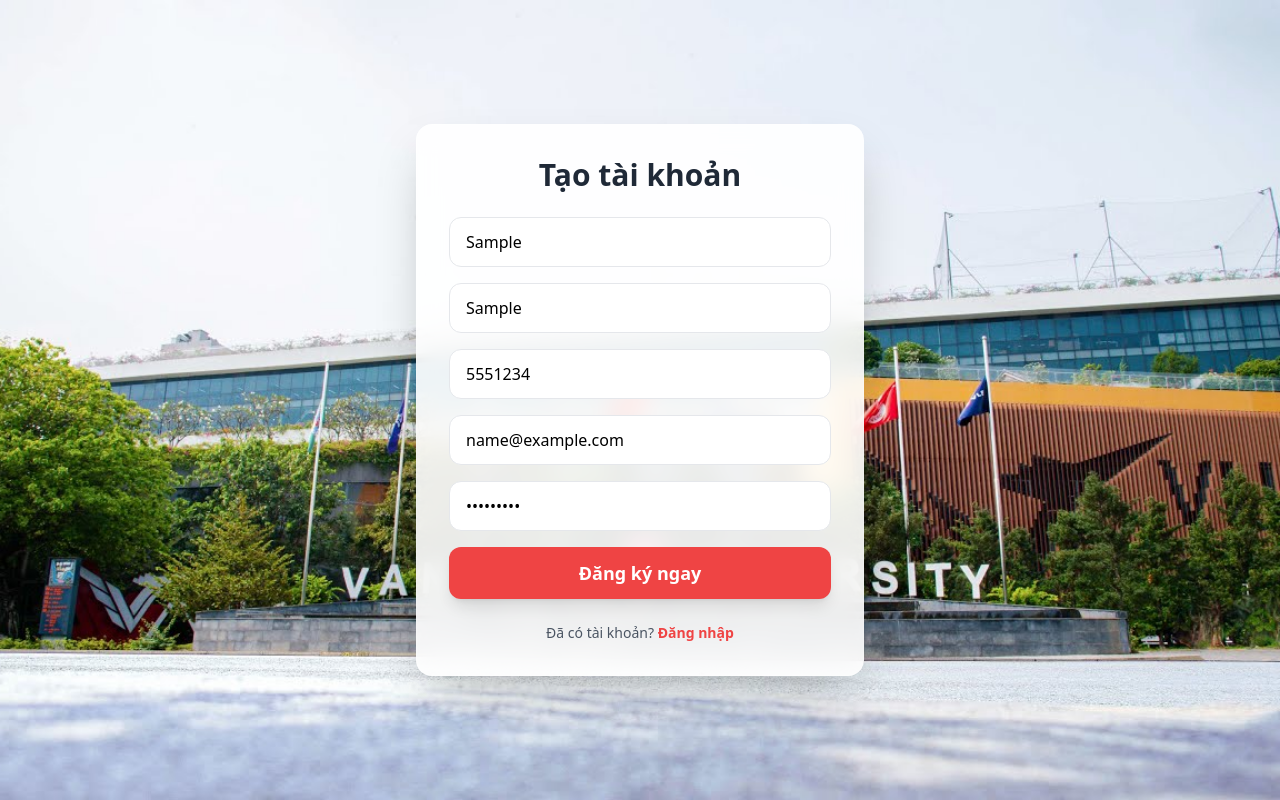
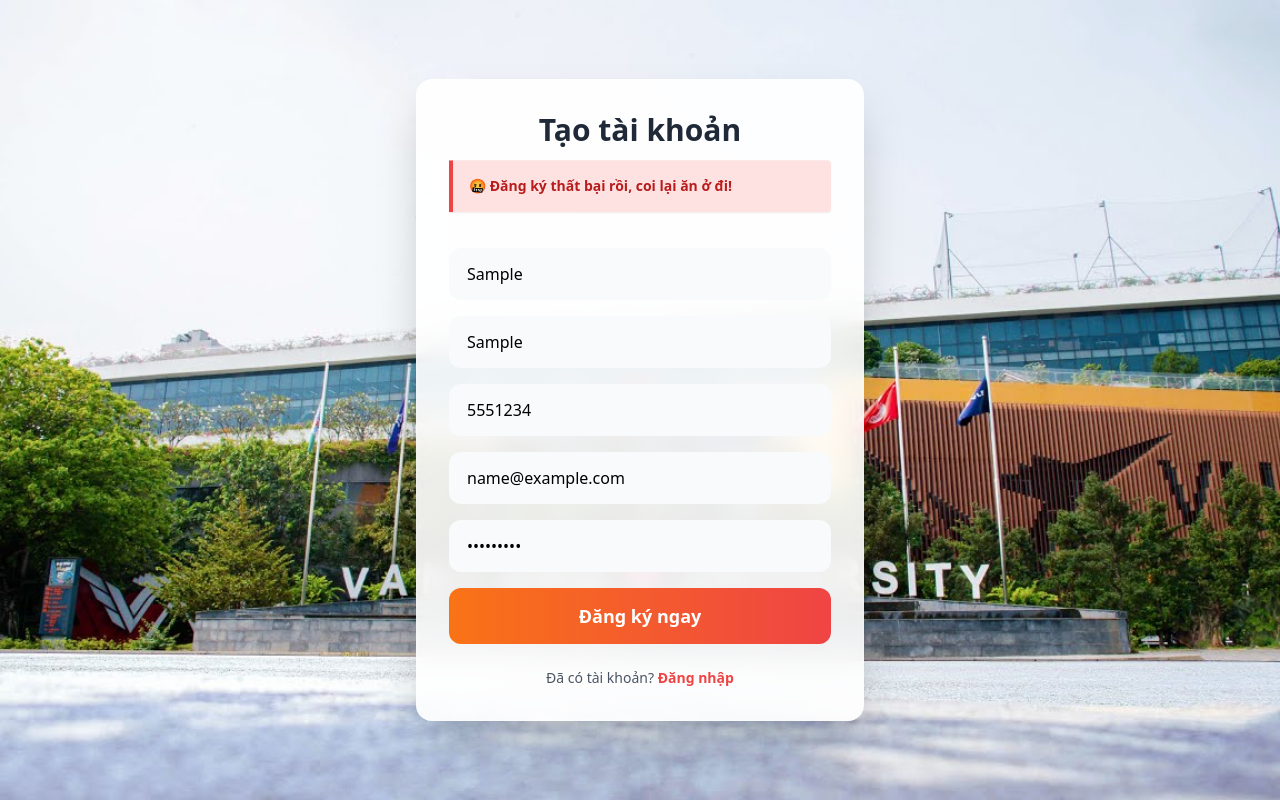
Before and after one commit to LeeMin1101/FastFood, a React (Vite) app in the folder frontend/: page /register in a window 1280 px wide. Both pictures are taken after typing "Sample", "Sample", "5551234", "name@example.com", "Sample123" into the empty fields and a click on the button "Đăng ký ngay". Built offline with nearby package versions, Linux system fonts and the light colour scheme; no server answers.

Commit message:
fix lại đăng ký tài khoản

```diff
--- a/frontend/src/pages/Register.jsx
+++ b/frontend/src/pages/Register.jsx
@@ -5,23 +5,42 @@ import axios from "axios";
 const Register = () => {
   const navigate = useNavigate();
   const [loading, setLoading] = useState(false);
+  const [errorMsg, setErrorMsg] = useState(""); // State để lưu mấy câu chửi
   const [formData, setFormData] = useState({
     name: "", username: "", email: "", phone: "", password: ""
   });
 
   const handleChange = (e) => {
     setFormData({ ...formData, [e.target.name]: e.target.value });
+    // Tắt chửi đi khi user ngoan ngoãn bắt đầu gõ lại
+    if (errorMsg) setErrorMsg("");
   };
 
   const handleRegister = async (e) => {
     e.preventDefault();
+
+    // 1. RÀNG BUỘC TÊN ĐĂNG NHẬP: Bắt buộc chỉ là chữ (a-z, A-Z) và số (0-9)
+    const usernameRegex = /^[a-zA-Z0-9]+$/;
+
+    if (!usernameRegex.test(formData.username)) {
+      setErrorMsg("Ê cái tay! Tên đăng nhập mà xài dấu cách, ký tự đặc biệt với có dấu hả? Nghĩ cái form này là bãi rác à? Chỉ được dùng CHỮ KHÔNG DẤU VÀ SỐ thôi má!");
+      return; // Chặn luôn, không cho gọi API
+    }
+
+    // 2. RÀNG BUỘC MẬT KHẨU
+    if (formData.password.length < 6) {
+      setErrorMsg("Cái mật khẩu ngắn tũn vầy chó nó cũng hack được! Nhập ít nhất 6 ký tự vào lẹ lên!");
+      return;
+    }
+
     setLoading(true);
     try {
       await axios.post("https://mtk-fastfood.onrender.com/api/auth/register", formData);
       alert("Đăng ký thành công! Đang chuyển hướng đến trang đăng nhập.");
       navigate("/login");
     } catch (error) {
-      alert(error.response?.data?.message || "Đăng ký thất bại!");
+      // Bắt lỗi từ Backend (ví dụ trùng email, trùng username)
+      setErrorMsg(error.response?.data?.message || "Đăng ký thất bại rồi, coi lại ăn ở đi!");
     } finally {
       setLoading(false);
     }
@@ -29,29 +48,40 @@ const Register = () => {
 
   return (
     <div
-      className="flex items-center justify-center min-h-screen bg-cover bg-center"
+      className="flex items-center justify-center min-h-screen bg-cover bg-center font-sans"
       style={{ backgroundImage: "url('/img/bg_vlu.jpg')" }}
     >
       <div className="bg-white/90 backdrop-blur-md p-8 rounded-2xl shadow-2xl w-full max-w-md border border-white/20 my-10">
-        <h2 className="text-3xl font-bold mb-6 text-center text-gray-800">Tạo tài khoản</h2>
+        <h2 className="text-3xl font-black mb-6 text-center text-gray-800">Tạo tài khoản</h2>
+
+        {/* --- KHU VỰC HIỂN THỊ CÂU CHỬI --- */}
+        {errorMsg && (
+          <div className="mb-6 p-4 bg-red-100 border-l-4 border-red-500 text-red-700 text-sm font-bold rounded-r shadow-sm animate-bounce">
+            🤬 {errorMsg}
+          </div>
+        )}
 
         <form onSubmit={handleRegister} className="space-y-4">
-          <input name="name" type="text" placeholder="Họ và tên" required onChange={handleChange} className="w-full border px-4 py-3 rounded-xl focus:ring-2 focus:ring-red-400 outline-none" />
-          <input name="username" type="text" placeholder="Tên đăng nhập" required onChange={handleChange} className="w-full border px-4 py-3 rounded-xl focus:ring-2 focus:ring-red-400 outline-none" />
-          <input name="phone" type="tel" placeholder="Số điện thoại" required onChange={handleChange} className="w-full border px-4 py-3 rounded-xl focus:ring-2 focus:ring-red-400 outline-none" />
-          <input name="email" type="email" placeholder="Email" required onChange={handleChange} className="w-full border px-4 py-3 rounded-xl focus:ring-2 focus:ring-red-400 outline-none" />
-          <input name="password" type="password" placeholder="Mật khẩu" required onChange={handleChange} className="w-full border px-4 py-3 rounded-xl focus:ring-2 focus:ring-red-400 outline-none" />
+          <input name="name" type="text" placeholder="Họ và tên" required onChange={handleChange} className="w-full border-2 border-transparent bg-gray-50 px-4 py-3 rounded-xl focus:bg-white focus:border-red-400 outline-none transition-colors font-medium" />
+
+          <input name="username" type="text" placeholder="Tên đăng nhập (Điền sai mẹ rồi điền lại đi, chỉ được điền chữ và số, không cho phép có dấu và dấu cách!)" required onChange={handleChange} className="w-full border-2 border-transparent bg-gray-50 px-4 py-3 rounded-xl focus:bg-white focus:border-red-400 outline-none transition-colors font-medium" />
+
+          <input name="phone" type="tel" placeholder="Số điện thoại" required onChange={handleChange} className="w-full border-2 border-transparent bg-gray-50 px-4 py-3 rounded-xl focus:bg-white focus:border-red-400 outline-none transition-colors font-medium" />
+
+          <input name="email" type="email" placeholder="Email" required onChange={handleChange} className="w-full border-2 border-transparent bg-gray-50 px-4 py-3 rounded-xl focus:bg-white focus:border-red-400 outline-none transition-colors font-medium" />
+
+          <input name="password" type="password" placeholder="Mật khẩu" required onChange={handleChange} className="w-full border-2 border-transparent bg-gray-50 px-4 py-3 rounded-xl focus:bg-white focus:border-red-400 outline-none transition-colors font-medium" />
 
           <button
             type="submit"
             disabled={loading}
-            className="w-full bg-red-500 text-white py-3 rounded-xl font-bold text-lg hover:bg-red-600 shadow-lg transition transform active:scale-95"
+            className="w-full bg-gradient-to-r from-orange-500 to-red-500 text-white py-3.5 rounded-xl font-black text-lg hover:shadow-lg hover:shadow-red-500/30 transition-all transform hover:-translate-y-0.5 active:scale-95 disabled:opacity-50 mt-2"
           >
             {loading ? "Đang xử lý..." : "Đăng ký ngay"}
           </button>
         </form>
 
-        <p className="text-center mt-6 text-sm text-gray-600">
+        <p className="text-center mt-6 text-sm text-gray-600 font-medium">
           Đã có tài khoản? <Link to="/login" className="text-red-500 font-bold hover:underline">Đăng nhập</Link>
         </p>
       </div>
```
